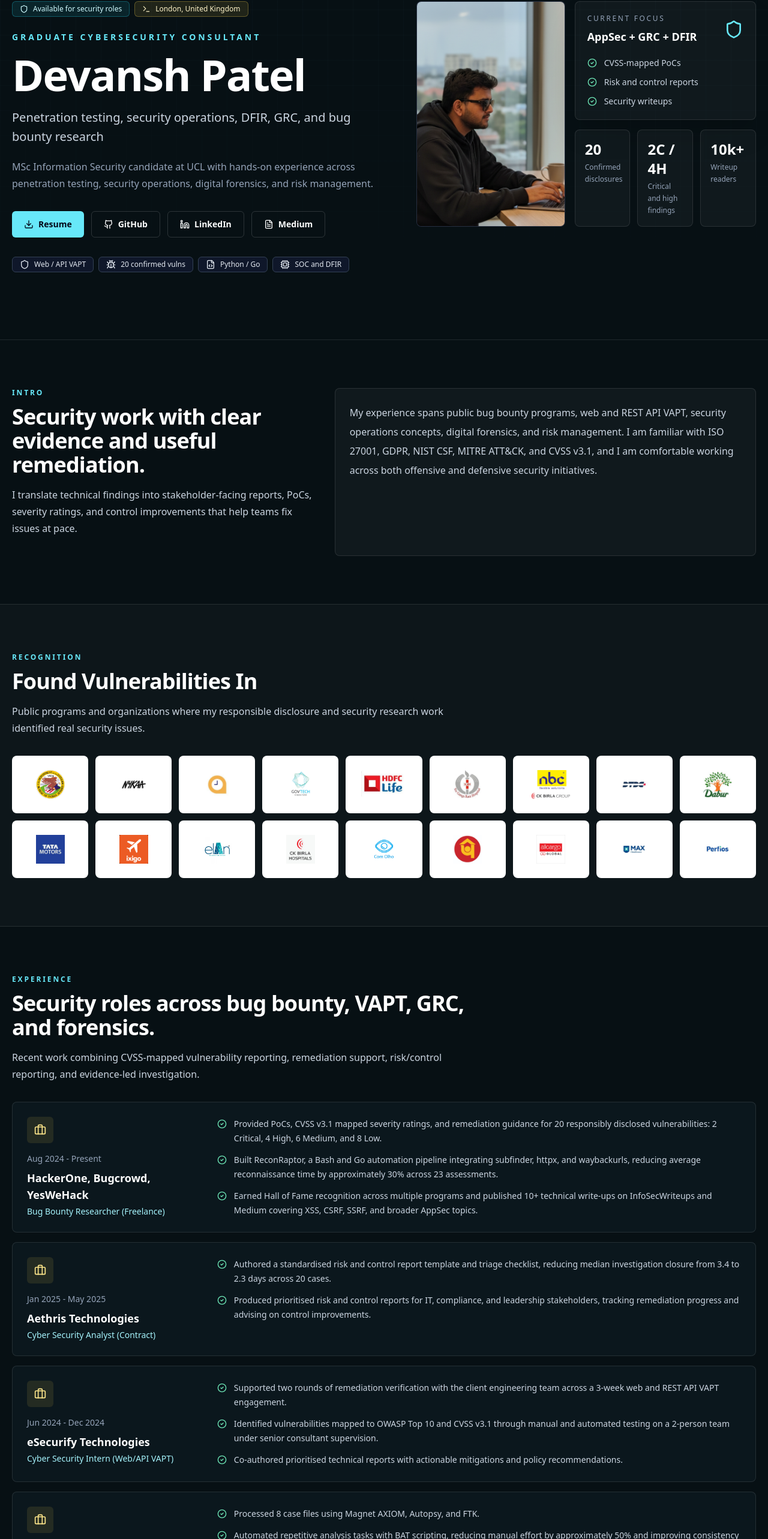
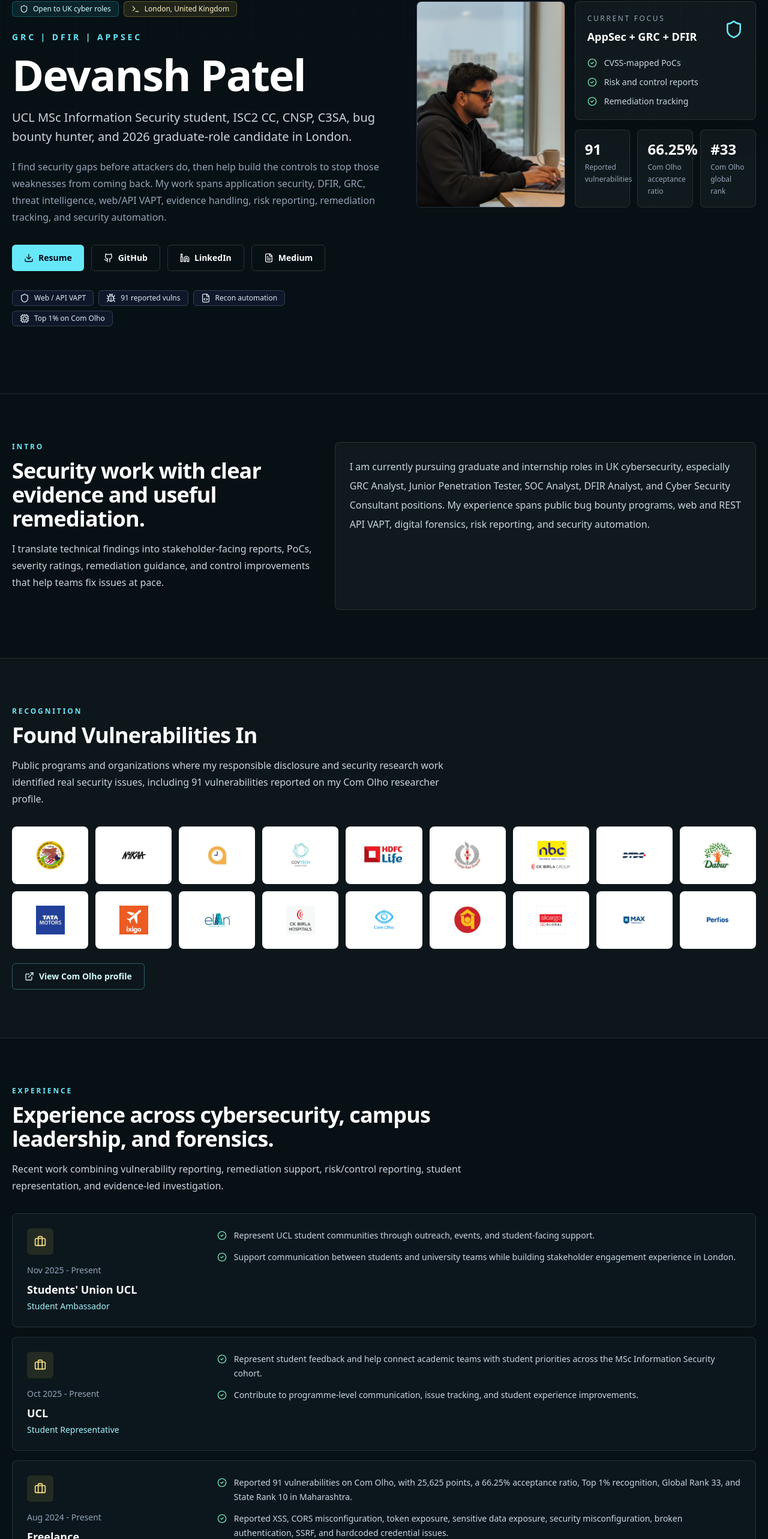
Before and after one commit to Zuri09/zuri09.github.io, a React (Create React App) app: page / in a window 1280 px wide. Shown: the part 183-2749 px from the top of the page at 60% size. Built offline with nearby package versions, Linux system fonts and the light colour scheme.

Commit message:
Update portfolio with Com Olho profile metrics

```diff
--- a/src/Portfolio.js
+++ b/src/Portfolio.js
@@ -21,29 +21,31 @@
 
 const DATA = {
   name: "Devansh Patel",
-  role: "Graduate Cybersecurity Consultant",
-  tagline: "Penetration testing, security operations, DFIR, GRC, and bug bounty research",
+  role: "GRC | DFIR | AppSec",
+  tagline:
+    "UCL MSc Information Security student, ISC2 CC, CNSP, C3SA, bug bounty hunter, and 2026 graduate-role candidate in London.",
   blurb:
-    "MSc Information Security candidate at UCL with hands-on experience across penetration testing, security operations, digital forensics, and risk management.",
+    "I find security gaps before attackers do, then help build the controls to stop those weaknesses from coming back. My work spans application security, DFIR, GRC, threat intelligence, web/API VAPT, evidence handling, risk reporting, remediation tracking, and security automation.",
   location: "London, United Kingdom",
   cta: {
     resumeUrl: "/Devansh_Patel_CV.pdf",
-    email: "mailto:devanshpatel.work@gmail.com",
+    email: "mailto:devanshpatelinfo@gmail.com",
     linkedin: "https://www.linkedin.com/in/devanshpatelcybersecurity",
     github: "https://github.com/Zuri09",
     medium: "https://medium.com/@devanshpatel930",
+    comolho: "https://cyber.comolho.com/researcher/profile/zuri99",
     x: "https://x.com/zuriinsecurity",
   },
   stats: [
-    { value: "20", label: "Confirmed disclosures" },
-    { value: "2C / 4H", label: "Critical and high findings" },
-    { value: "10k+", label: "Writeup readers" },
+    { value: "91", label: "Reported vulnerabilities" },
+    { value: "66.25%", label: "Com Olho acceptance ratio" },
+    { value: "#33", label: "Com Olho global rank" },
   ],
   highlights: [
     { icon: <Shield className="h-4 w-4" />, label: "Web / API VAPT" },
-    { icon: <Bug className="h-4 w-4" />, label: "20 confirmed vulns" },
-    { icon: <FileCode className="h-4 w-4" />, label: "Python / Go" },
-    { icon: <Cpu className="h-4 w-4" />, label: "SOC and DFIR" },
+    { icon: <Bug className="h-4 w-4" />, label: "91 reported vulns" },
+    { icon: <FileCode className="h-4 w-4" />, label: "Recon automation" },
+    { icon: <Cpu className="h-4 w-4" />, label: "Top 1% on Com Olho" },
   ],
   projects: [
     {
@@ -73,109 +75,150 @@
   ],
   skills: {
     core: [
-      "Manual Web/API VAPT",
+      "Application Security",
+      "DFIR",
+      "GRC",
+      "Threat Intelligence",
+      "Web/API VAPT",
       "OWASP Top 10",
-      "CVSS v3.1",
-      "Threat modelling",
-      "Vulnerability triage",
-      "Incident response support",
+      "CWE mapping",
+      "CVSS scoring",
+      "Evidence handling",
       "Risk reporting",
-      "DFIR triage",
+      "Remediation tracking",
+      "Security automation",
     ],
     tools: [
+      "Nmap",
       "Burp Suite",
-      "Nmap",
-      "Nessus",
+      "OWASP",
+      "SQLMap",
+      "Magnet AXIOM",
+      "Autopsy",
+      "FTK",
       "Wireshark",
       "Shodan",
       "Maltego",
-      "Magnet AXIOM",
-      "Autopsy",
-      "FTK",
       "nuclei",
       "subfinder",
       "httpx",
       "waybackurls",
-      "ELK Stack",
-      "Splunk",
     ],
     code: [
-      "Python",
       "Bash",
       "Go",
+      "Python",
+      "Batch scripting",
       "SQL",
       "Git",
-      "AWS/Azure/GCP fundamentals",
-      "IAM/PAM",
-      "Zero Trust",
-      "DevSecOps concepts",
-      "MITRE ATT&CK",
+      "PHP",
+      "HTML/CSS",
       "ISO 27001",
       "NIST CSF",
       "GDPR",
     ],
+    languages: [
+      "English - Professional working",
+      "Hindi - Limited working",
+      "Gujarati - Elementary",
+    ],
   },
   experience: [
     {
-      org: "HackerOne, Bugcrowd, YesWeHack",
-      role: "Bug Bounty Researcher (Freelance)",
-      when: "Aug 2024 - Present",
+      org: "Students' Union UCL",
+      role: "Student Ambassador",
+      when: "Nov 2025 - Present",
       points: [
-        "Provided PoCs, CVSS v3.1 mapped severity ratings, and remediation guidance for 20 responsibly disclosed vulnerabilities: 2 Critical, 4 High, 6 Medium, and 8 Low.",
-        "Built ReconRaptor, a Bash and Go automation pipeline integrating subfinder, httpx, and waybackurls, reducing average reconnaissance time by approximately 30% across 23 assessments.",
-        "Earned Hall of Fame recognition across multiple programs and published 10+ technical write-ups on InfoSecWriteups and Medium covering XSS, CSRF, SSRF, and broader AppSec topics.",
+        "Represent UCL student communities through outreach, events, and student-facing support.",
+        "Support communication between students and university teams while building stakeholder engagement experience in London.",
       ],
     },
     {
-      org: "Aethris Technologies",
-      role: "Cyber Security Analyst (Contract)",
+      org: "UCL",
+      role: "Student Representative",
+      when: "Oct 2025 - Present",
+      points: [
+        "Represent student feedback and help connect academic teams with student priorities across the MSc Information Security cohort.",
+        "Contribute to programme-level communication, issue tracking, and student experience improvements.",
+      ],
+    },
+    {
+      org: "Freelance",
+      role: "Bug Bounty Hunter",
+      when: "Aug 2024 - Present",
+      points: [
+        "Reported 91 vulnerabilities on Com Olho, with 25,625 points, a 66.25% acceptance ratio, Top 1% recognition, Global Rank 33, and State Rank 10 in Maharashtra.",
+        "Reported XSS, CORS misconfiguration, token exposure, sensitive data exposure, security misconfiguration, broken authentication, SSRF, and hardcoded credential issues.",
+        "Authored structured remediation notes and redacted write-ups aligned to OWASP Top 10 and CWE.",
+        "Automated reconnaissance with Bash and Go scripts, including ReconRaptor, to streamline bug bounty and VAPT workflows.",
+      ],
+    },
+    {
+      org: "Aetheris",
+      role: "Cyber Security Analyst",
       when: "Jan 2025 - May 2025",
       points: [
-        "Authored a standardised risk and control report template and triage checklist, reducing median investigation closure from 3.4 to 2.3 days across 20 cases.",
-        "Produced prioritised risk and control reports for IT, compliance, and leadership stakeholders, tracking remediation progress and advising on control improvements.",
+        "Conducted vulnerability assessments of web applications using Burp Suite and OWASP methodology.",
+        "Assisted in real-world digital forensics investigations under expert guidance.",
+        "Gained exposure to Israeli-grade forensic tools and techno-legal processes.",
+        "Supported incident analysis, report drafting, and client-focused remediation plans.",
+        "Collaborated with senior analysts on cybersecurity compliance and awareness projects.",
       ],
     },
     {
       org: "eSecurify Technologies",
-      role: "Cyber Security Intern (Web/API VAPT)",
+      role: "Cyber Security Analyst",
       when: "Jun 2024 - Dec 2024",
       points: [
-        "Supported two rounds of remediation verification with the client engineering team across a 3-week web and REST API VAPT engagement.",
-        "Identified vulnerabilities mapped to OWASP Top 10 and CVSS v3.1 through manual and automated testing on a 2-person team under senior consultant supervision.",
-        "Co-authored prioritised technical reports with actionable mitigations and policy recommendations.",
+        "Built practical experience in web application security and vulnerability identification.",
+        "Led a team during live Vulnerability Assessment and Penetration Testing projects for a client.",
+        "Contributed to development of a proprietary company application.",
+        "Applied cybersecurity concepts to real-world scenarios, strengthening secure development and testing skills.",
       ],
     },
     {
-      org: "Cyber Crime Helpline LLP",
+      org: "CYBER CRIME HELPLINE LLP",
       role: "Digital Forensics Intern",
       when: "Jun 2023 - Aug 2023",
       points: [
-        "Processed 8 case files using Magnet AXIOM, Autopsy, and FTK.",
-        "Automated repetitive analysis tasks with BAT scripting, reducing manual effort by approximately 50% and improving consistency across cases.",
+        "Conducted mobile forensics investigations and extracted critical digital evidence from multiple device types.",
+        "Developed batch scripting tools for auditing, improving investigation efficiency by approximately 40%.",
+        "Worked with CISA auditing principles and open-source intelligence methodologies.",
+        "Built forensic support tools with batch scripting to help the team handle investigative tasks more efficiently.",
+      ],
+    },
+    {
+      org: "FlipLocation Pvt Ltd",
+      role: "Frontend Tester",
+      when: "May 2022 - Jul 2022",
+      points: [
+        "Tested frontend workflows and strengthened practical understanding of testing methodologies.",
+        "Gained early exposure to tools and concepts including SQLMap and Lambda during product testing work.",
       ],
     },
   ],
   education: [
     {
       where: "UCL",
-      degree: "MSc Information Security",
-      when: "Sep 2025 - Sep 2026",
-      detail:
-        "Dissertation: adapting Tor exit node detection techniques to commercial VPN providers using ASN/BGP clustering, JA3/JA4 TLS fingerprinting, and latency/jitter profiling.",
+      degree: "MSc, Information Security",
+      when: "2025 - 2026",
+      detail: "Postgraduate study focused on information security at University College London.",
     },
     {
-      where: "SSPU",
-      degree: "B.Tech CS & IT, Cyber Security",
-      when: "Sep 2021 - May 2025",
-      detail: "Cybersecurity graduate with applied work across AppSec, OSINT, and forensics.",
+      where: "Symbiosis Skills & Professional University",
+      degree: "Bachelor of Technology - BTech, Cyber Security",
+      when: "Sep 2021 - Jun 2025",
+      detail: "Undergraduate cybersecurity study with applied work across AppSec, OSINT, and forensics.",
     },
   ],
   certs: [
     "ISC2 Certified in Cybersecurity (CC)",
-    "SecOps Group CNSP",
-    "SecOps Group CAP",
-    "Cyber Warfare Labs C3SA",
-    "CompTIA Security+ in progress",
+    "CNSP",
+    "C3SA",
+    "Introduction to Dark Web, Anonymity, and Cryptocurrency",
+    "OSINTCon 2025",
+    "Bash for Beginners - Shell Scripting for Automation",
+    "Python for Beginners - Learn Python Programming in Hindi",
   ],
   hof: [
     { name: "BIA", logo: "/logos/BIA.png", url: "#" },
@@ -191,7 +234,7 @@
     { name: "Ixigo", logo: "/logos/IXIGO.png", url: "#" },
     { name: "Elan", logo: "/logos/ELAN.png", url: "#" },
     { name: "CK Birla", logo: "/logos/CKBIRLA.png", url: "#" },
-    { name: "Com Olho", logo: "/logos/COMOLHO.png", url: "#" },
+    { name: "Com Olho", logo: "/logos/COMOLHO.png", url: "https://cyber.comolho.com/researcher/profile/zuri99" },
     { name: "PNB Housing", logo: "/logos/PNB_HOUSING.png", url: "#" },
     { name: "Allcargo", logo: "/logos/ALLCARGO.png", url: "#" },
     { name: "Max Healthcare", logo: "/logos/MAX_HEALTHCARE.png", url: "#" },
@@ -275,7 +318,7 @@
               <div className="mb-6 flex flex-wrap gap-2">
                 <Pill tone="cyan">
                   <Shield className="h-3.5 w-3.5" />
-                  Available for security roles
+                  Open to UK cyber roles
                 </Pill>
                 <Pill tone="amber">
                   <Terminal className="h-3.5 w-3.5" />
@@ -362,7 +405,7 @@
                       <Shield className="h-8 w-8 text-cyan-300" />
                     </div>
                     <div className="space-y-3">
-                      {["CVSS-mapped PoCs", "Risk and control reports", "Security writeups"].map((item) => (
+                      {["CVSS-mapped PoCs", "Risk and control reports", "Remediation tracking"].map((item) => (
                         <div key={item} className="flex items-center gap-3 text-sm text-slate-300">
                           <CheckCircle2 className="h-4 w-4 text-emerald-300" />
                           {item}
@@ -388,13 +431,13 @@
           <div className="grid gap-8 lg:grid-cols-[0.72fr_1fr]">
             <SectionHeading eyebrow="Intro" title="Security work with clear evidence and useful remediation.">
               I translate technical findings into stakeholder-facing reports, PoCs, severity ratings,
-              and control improvements that help teams fix issues at pace.
+              remediation guidance, and control improvements that help teams fix issues at pace.
             </SectionHeading>
             <div className="rounded-lg border border-white/10 bg-white/[0.04] p-6 text-base leading-8 text-slate-300">
-              My experience spans public bug bounty programs, web and REST API VAPT, security
-              operations concepts, digital forensics, and risk management. I am familiar with ISO
-              27001, GDPR, NIST CSF, MITRE ATT&CK, and CVSS v3.1, and I am comfortable working
-              across both offensive and defensive security initiatives.
+              I am currently pursuing graduate and internship roles in UK cybersecurity, especially
+              GRC Analyst, Junior Penetration Tester, SOC Analyst, DFIR Analyst, and Cyber Security
+              Consultant positions. My experience spans public bug bounty programs, web and REST
+              API VAPT, digital forensics, risk reporting, and security automation.
             </div>
           </div>
         </section>
@@ -403,7 +446,8 @@
           <div className="mx-auto max-w-7xl px-5 py-16 md:py-20">
             <SectionHeading eyebrow="Recognition" title="Found Vulnerabilities In">
               Public programs and organizations where my responsible disclosure and security
-              research work identified real security issues.
+              research work identified real security issues, including 91 vulnerabilities reported
+              on my Com Olho researcher profile.
             </SectionHeading>
             <div className="grid grid-cols-2 gap-3 sm:grid-cols-3 md:grid-cols-6 xl:grid-cols-9">
               {DATA.hof.map((item) => (
@@ -424,13 +468,22 @@
                 </a>
               ))}
             </div>
+            <a
+              href={DATA.cta.comolho}
+              target="_blank"
+              rel="noreferrer"
+              className="mt-6 inline-flex h-11 items-center gap-2 rounded-md border border-cyan-300/35 px-5 text-sm font-semibold text-cyan-100 transition hover:border-cyan-300 hover:bg-cyan-300/10"
+            >
+              <ExternalLink className="h-4 w-4" />
+              View Com Olho profile
+            </a>
           </div>
         </section>
 
         <section id="experience" className="mx-auto max-w-7xl px-5 py-16 md:py-20">
-          <SectionHeading eyebrow="Experience" title="Security roles across bug bounty, VAPT, GRC, and forensics.">
-            Recent work combining CVSS-mapped vulnerability reporting, remediation support,
-            risk/control reporting, and evidence-led investigation.
+          <SectionHeading eyebrow="Experience" title="Experience across cybersecurity, campus leadership, and forensics.">
+            Recent work combining vulnerability reporting, remediation support, risk/control
+            reporting, student representation, and evidence-led investigation.
           </SectionHeading>
           <div className="space-y-4">
             {DATA.experience.map((item) => (
@@ -535,8 +588,8 @@
 
         <section id="certifications" className="mx-auto max-w-7xl px-5 py-16 md:py-20">
           <SectionHeading eyebrow="Certifications" title="Validated security fundamentals.">
-            Certifications that support my work across offensive security, SOC practice, and cloud
-            security basics.
+            Certifications and training from my LinkedIn profile that support my work across
+            offensive security, OSINT, scripting, and cyber fundamentals.
           </SectionHeading>
           <div className="flex flex-wrap gap-3">
             {DATA.certs.map((cert) => (
@@ -562,7 +615,7 @@
               </h2>
               <p className="mt-4 max-w-2xl text-base leading-7 text-slate-300">
                 Send me the context, scope, and what success looks like. I am happy to talk about
-                VAPT, DFIR, recon tooling, or security research.
+                GRC, VAPT, SOC, DFIR, recon tooling, or security research.
               </p>
             </div>
             <div className="flex flex-col justify-center gap-3 sm:flex-row md:flex-col">
```
